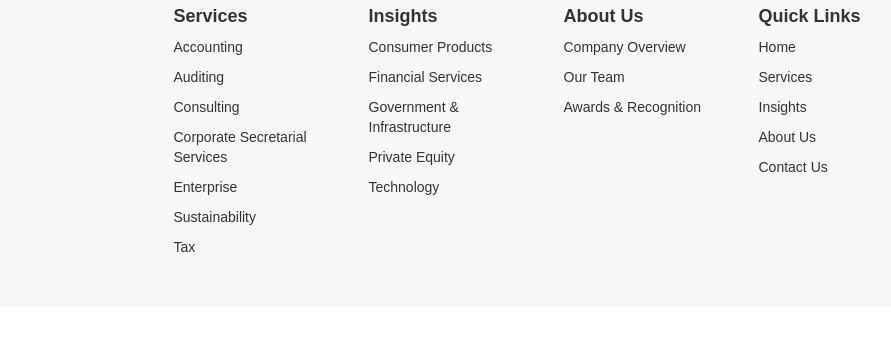
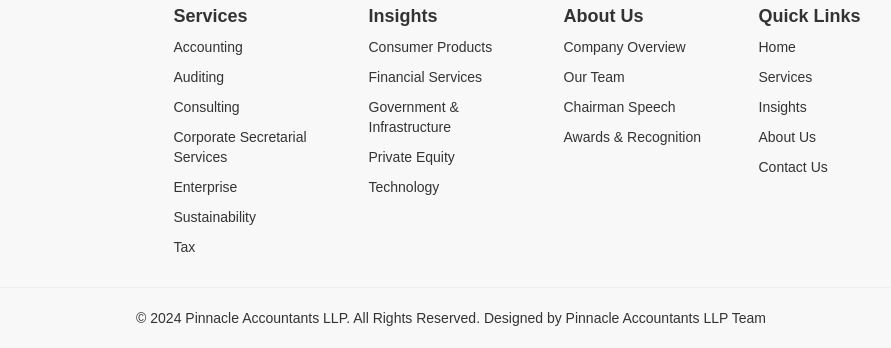
Before and after one commit to W0ShiiSky/CS2024-3-Page-HTML-Project, a plain HTML site: page contactus.html in a window 1280 px wide. Shown: the part 2252-2600 px from the top of the page, 189-1080 px from the left. Before the commit the page ends 2559 px from the top, so only its background shows below. Drawn offline with nearby package versions, Linux system fonts and the light colour scheme.

Commit message:
Footer Fixing

```diff
--- a/contactus.html
+++ b/contactus.html
@@ -237,6 +237,7 @@
                     <ul class="footer-links">
                         <li><a href="#">Company Overview</a></li>
                         <li><a href="#">Our Team</a></li>
+                        <li><a href="#">Chairman Speech</a></li>
                         <li><a href="#">Awards & Recognition</a></li>
                     </ul>
                 </div>
@@ -254,6 +255,10 @@
                 </div>
             </div>
         </div>
+        <hr class="bg-dark" style="color:grey">
+        <div class="text-center">
+            <p style="margin-top: 20px; margin-bottom: -20px;">&copy; 2024 Pinnacle Accountants LLP. All Rights Reserved. Designed by Pinnacle Accountants LLP Team</p>
+        </div>
     </footer>
 </body>
 </html>
```
Also changed, not shown: aboutUs.html (+5 -0 lines), home.html (+5 -0 lines).
